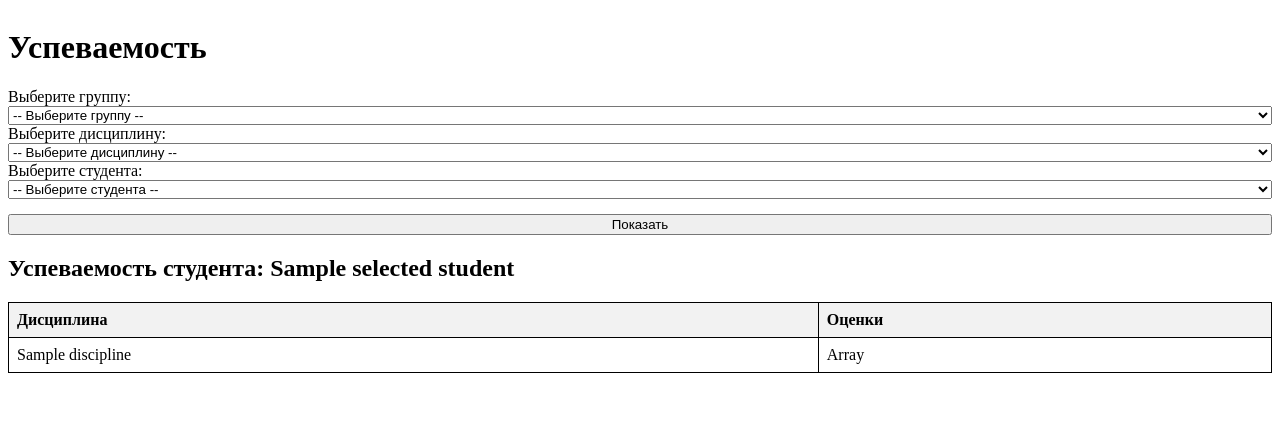
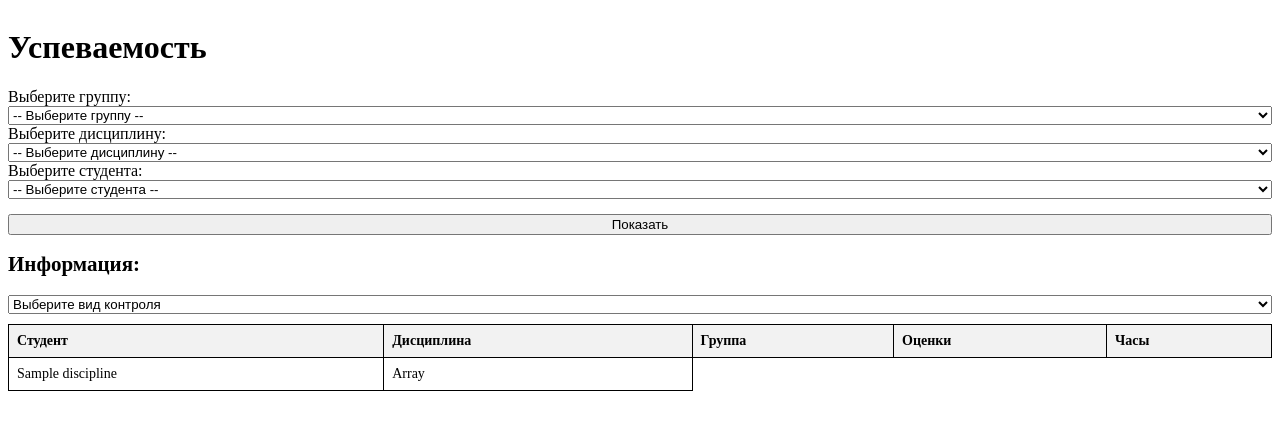
Before and after one commit to MaksimKrishtopa/htdocs, a PHP site: template views/site/grades.php in a window 1280 px wide. Shown: the top 430 px of the page. Run offline with PHP 8.4, Linux system fonts and the light colour scheme; the template is opened without the code that fills it: most values are stand-ins (such as "Sample title", 1, 10 or a date in 2020).

Commit message:
Улучшение интерфйса успеваемости

```diff
--- a/app/Middlewares/AuthMiddleware.php
+++ b/app/Middlewares/AuthMiddleware.php
@@ -1,5 +1,4 @@
 <?php
-
 namespace Middlewares;
 
 use Src\Auth\Auth;
@@ -9,7 +8,6 @@ class AuthMiddleware
 {
     public function handle(Request $request)
     {
-       //Если пользователь не авторизован, то редирект на страницу входа
         if (!Auth::check()) {
             app()->route->redirect('/login');
         }
--- a/views/site/grades.php
+++ b/views/site/grades.php
@@ -31,6 +31,11 @@
             flex-direction: column;
         }
 
+        .info__grades-table {
+            display: flex;
+            flex-direction: column;
+            font-size: 14px;
+        }
     </style>
 </head>
 <body>
@@ -67,13 +72,24 @@
     <input style="margin-top: 15px" type="submit" value="Показать">
 </form>
 </div>
-<?php if ($selectedStudent): ?>
-    <h2>Успеваемость студента: <?= $selectedStudent->name ?></h2>
+<div class="info__grades-table">
+
+    <h2>Информация: </h2>
+    <select style="margin-bottom: 10px" name="control" id="control">
+    <option value="">Выберите вид контроля</option>
+    <?php foreach ($controlTypes as $controlType): ?>
+        <option value="<?= $controlType ?>"><?= $controlType ?></option>
+    <?php endforeach; ?>
+</select>
+
     <table>
         <thead>
             <tr>
+                <th>Студент</th>
                 <th>Дисциплина</th>
+                <th>Группа</th>
                 <th>Оценки</th>
+                <th>Часы</th>
             </tr>
         </thead>
         <tbody>
@@ -86,7 +102,6 @@
             <?php endforeach; ?>
         </tbody>
     </table>
-<?php endif; ?>
-
+</div>
 </body>
 </html>
```
Also changed, not shown: app/Controller/Site.php (+14 -61 lines). Lines whose indentation alone changed are shown as unchanged.
